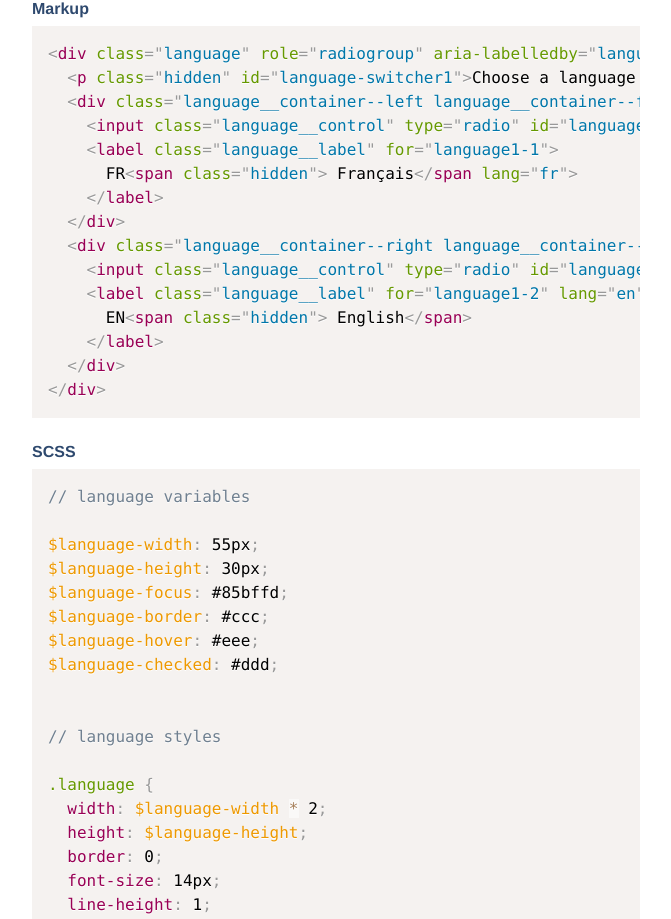
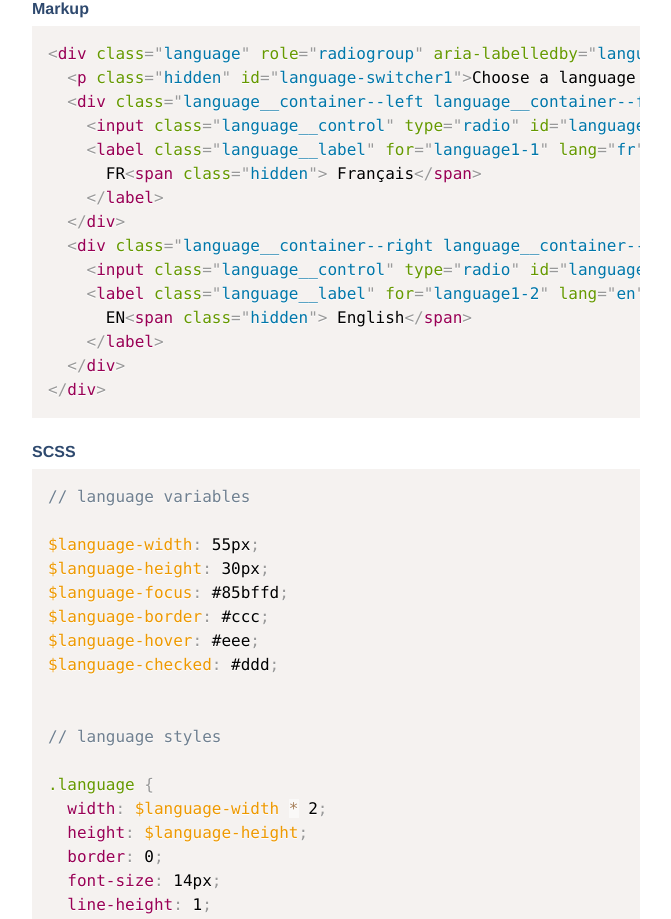
Before and after one commit to russmaxdesign/language-switcher, a plain HTML site: page index.html in a window 1280 px wide. Shown: the part 1076-1995 px from the top of the page, without its empty margins (304-975 px from the left). Drawn offline with Linux system fonts and the light colour scheme.

Commit message:
Move lang attribute to the correct place

```diff
--- a/index.html
+++ b/index.html
@@ -130,8 +130,8 @@
   &lt;p class="hidden" id="language-switcher1"&gt;Choose a language for this website&lt;/p&gt;
   &lt;div class="language__container--left language__container--fr"&gt;
     &lt;input class="language__control" type="radio" id="language1-1" name="language-switch1"&gt;
-    &lt;label class="language__label" for="language1-1"&gt;
-      FR&lt;span class="hidden"&gt; Français&lt;/span lang="fr"&gt;
+    &lt;label class="language__label" for="language1-1" lang="fr"&gt;
+      FR&lt;span class="hidden"&gt; Français&lt;/span&gt;
     &lt;/label&gt;
   &lt;/div&gt;
   &lt;div class="language__container--right language__container--en"&gt;
```
